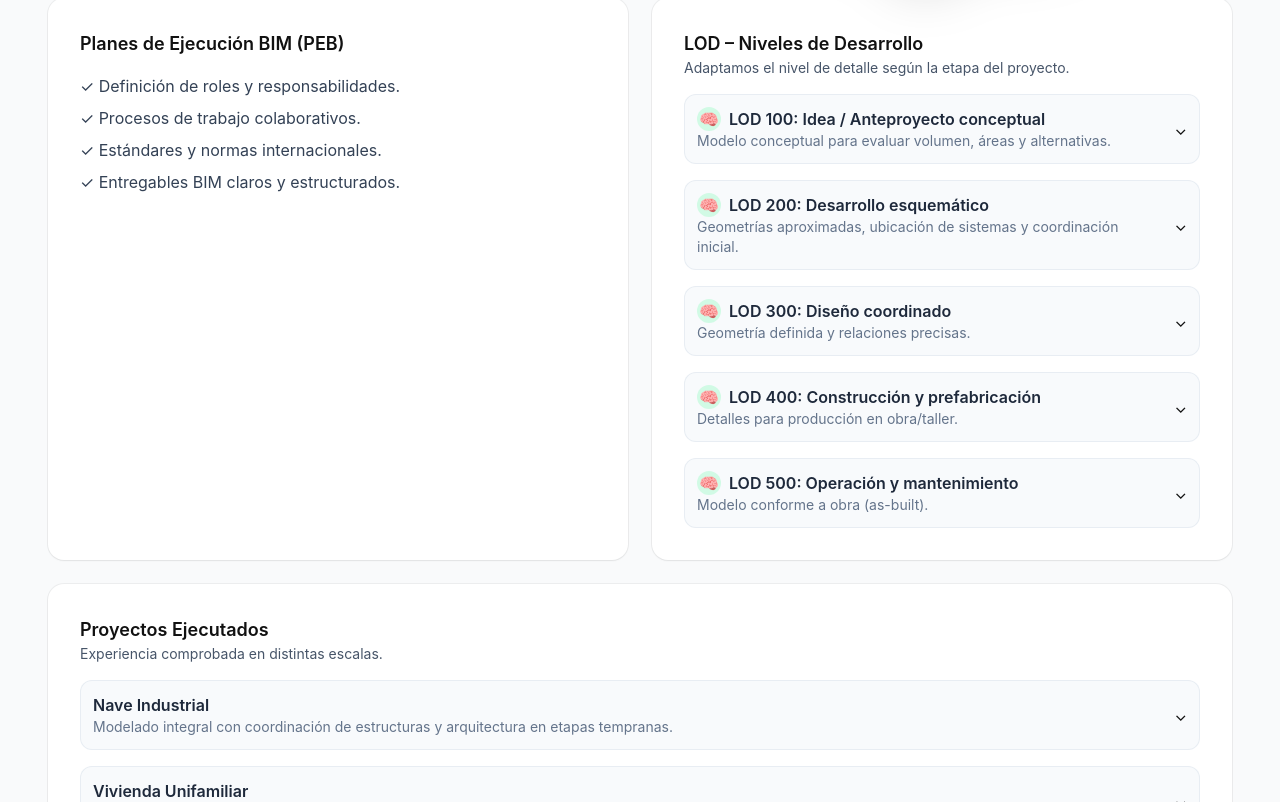
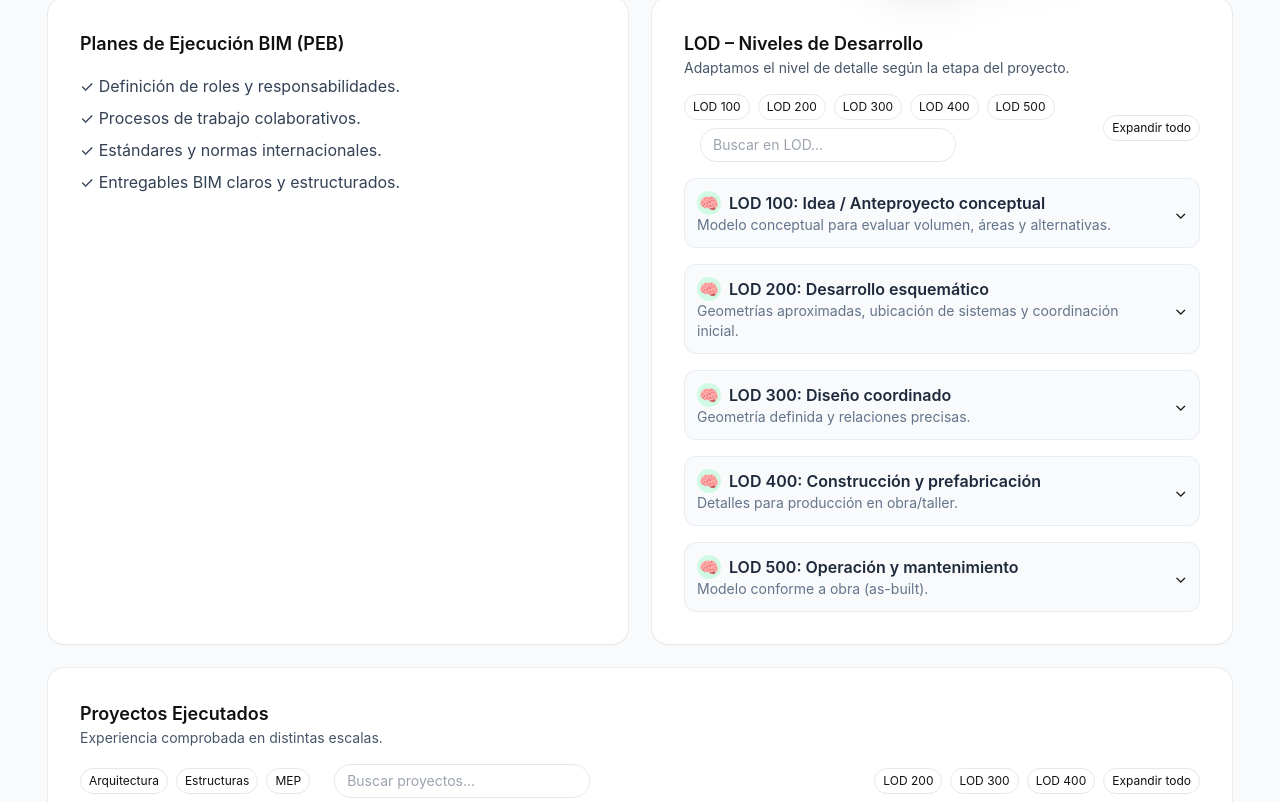
Before and after one commit to CivilesPro/pagina-principal, a React (Vite) app: page /modelado-bim in a window 1280 px wide. Shown: the part 1058-1860 px from the top of the page. Built offline with nearby package versions, Linux system fonts and the light colour scheme.

Commit message:
Add section toolbars for LOD and projects

```diff
--- a/src/components/bim/ProjectsList.jsx
+++ b/src/components/bim/ProjectsList.jsx
@@ -1,8 +1,13 @@
-import { executedProjects } from '../../data/BimDeepSections';
-import { useState } from 'react';
+import { useState, useEffect } from "react";
+import { executedProjects } from "@/data/BimDeepSections";
 
-function Collapse({ title, subtitle, children }) {
-  const [open, setOpen] = useState(false);
+function Collapse({ title, subtitle, children, defaultOpen = false }) {
+  const [open, setOpen] = useState(defaultOpen);
+
+  useEffect(() => {
+    setOpen(defaultOpen);
+  }, [defaultOpen]);
+
   return (
     <div className="rounded-xl border border-slate-200/70 bg-slate-50">
       <button
@@ -13,7 +18,7 @@ function Collapse({ title, subtitle, children }) {
           <div className="text-slate-800 font-semibold">{title}</div>
           {subtitle && <div className="text-slate-500 text-sm">{subtitle}</div>}
         </div>
-        <span className={`transition-transform ${open ? 'rotate-180' : ''}`}>⌄</span>
+        <span className={`transition-transform ${open ? "rotate-180" : ""}`}>⌄</span>
       </button>
       {open && <div className="px-3 pb-3">{children}</div>}
     </div>
@@ -24,37 +29,63 @@ function Chip({ active, onClick, children }) {
   return (
     <button
       onClick={onClick}
-      className={`px-2 py-1 rounded-full border text-xs ${active ? 'bg-slate-800 text-white border-slate-800' : 'hover:bg-slate-50'}`}
+      className={`px-2 py-1 rounded-full border text-xs ${active ? "bg-slate-800 text-white border-slate-800" : "hover:bg-slate-50"}`}
     >
       {children}
     </button>
   );
 }
 
-export default function ProjectsList() {
+export default function ProjectsList({
+  query = "",
+  filterDisciplines = new Set(),
+  filterLOD = new Set(),
+  expandAll = false,
+}) {
+  const q = query.trim().toLowerCase();
+  const list = executedProjects.filter((p) => {
+    const txt = (p.name + (p.intro || "")).toLowerCase();
+    const hitText = !q || txt.includes(q);
+    const hitDisc = !filterDisciplines.size || (p.disciplines || []).some((d) => filterDisciplines.has(d));
+    const hitLOD = !filterLOD.size || (p.lodLevels || []).some((l) => filterLOD.has(l));
+    return hitText && hitDisc && hitLOD;
+  });
+
   return (
     <div className="space-y-4">
-      {executedProjects.map((p) => (
-        <Project key={p.id} p={p} />
+      {list.map((p) => (
+        <Project key={p.id} p={p} defaultOpen={expandAll} />
       ))}
     </div>
   );
 }
 
-function Project({ p }) {
+function Project({ p, defaultOpen }) {
   const [disc, setDisc] = useState(p.disciplines?.[0] || null);
   const [lod, setLOD] = useState(p.lodLevels?.[0] || null);
+
+  useEffect(() => {
+    if (p.disciplines?.length && !p.disciplines.includes(disc)) {
+      setDisc(p.disciplines[0]);
+    }
+  }, [p.disciplines, disc]);
+
+  useEffect(() => {
+    if (p.lodLevels?.length && !p.lodLevels.includes(lod)) {
+      setLOD(p.lodLevels[0]);
+    }
+  }, [p.lodLevels, lod]);
 
   const img = (() => {
     const i = p.images || {};
     if (i.imagesByDisciplineAndLOD?.[disc]?.[lod]) return i.imagesByDisciplineAndLOD[disc][lod];
     if (i.imagesByDiscipline?.[disc]) return i.imagesByDiscipline[disc];
     if (i.imagesByLOD?.[lod]) return i.imagesByLOD[lod];
-    return i.main || '';
+    return i.main || "";
   })();
 
   return (
-    <Collapse title={p.name} subtitle={p.intro}>
+    <Collapse title={p.name} subtitle={p.intro} defaultOpen={defaultOpen}>
       <div className="grid grid-cols-1 lg:grid-cols-12 gap-6 lg:gap-8">
         <div className="lg:col-span-7 space-y-4">
           {p.disciplines?.length ? (
@@ -82,12 +113,12 @@ function Project({ p }) {
           ) : null}
 
           {p.complexity?.text ? (
-            <Collapse title={p.complexity.title || 'Tipo de Edificio y Complejidad'}>
+            <Collapse title={p.complexity.title || "Tipo de Edificio y Complejidad"}>
               <p className="text-slate-600 text-sm leading-6">{p.complexity.text}</p>
             </Collapse>
           ) : null}
 
-          <p className="text-xs text-slate-500">Entregables: {(p.deliverables || ['IFC', 'PDF', 'DWG']).join(' / ')}</p>
+          <p className="text-xs text-slate-500">Entregables: {(p.deliverables || ["IFC", "PDF", "DWG"]).join(" / ")}</p>
         </div>
 
         <div className="lg:col-span-5">
--- /dev/null
+++ b/src/components/ui/SectionToolbar.jsx
@@ -0,0 +1,70 @@
+import { useState, useEffect } from "react";
+
+export default function SectionToolbar({
+  onSearch,
+  searchPlaceholder = "Buscar…",
+  leftChips = [],
+  rightChips = [],
+  showExpandToggle = false,
+  expanded = false,
+  onToggleExpand,
+  className = "",
+}) {
+  const [q, setQ] = useState("");
+
+  useEffect(() => {
+    if (onSearch) onSearch(q);
+  }, [q]); // eslint-disable-line react-hooks/exhaustive-deps
+
+  return (
+    <div className={`flex flex-col gap-3 md:flex-row md:items-center md:justify-between ${className}`}>
+      {/* IZQUIERDA: chips + buscador */}
+      <div className="flex flex-1 flex-wrap items-center gap-2">
+        {leftChips.map((ch) => (
+          <button
+            key={ch.id}
+            type="button"
+            onClick={ch.onClick}
+            className={`px-2 py-1 rounded-full border text-xs transition
+              ${ch.active ? "bg-slate-800 text-white border-slate-800" : "hover:bg-slate-50"}`}
+          >
+            {ch.label}
+          </button>
+        ))}
+        <div className="relative ml-auto md:ml-4 w-full md:w-64">
+          <input
+            value={q}
+            onChange={(e) => setQ(e.target.value)}
+            placeholder={searchPlaceholder}
+            className="w-full rounded-full border border-slate-200 bg-white px-3 py-1.5 text-sm outline-none focus:ring-2 focus:ring-emerald-500/30"
+          />
+        </div>
+      </div>
+
+      {/* DERECHA: chips y expandir/colapsar */}
+      <div className="flex items-center gap-2">
+        {rightChips.map((ch) => (
+          <button
+            key={ch.id}
+            type="button"
+            onClick={ch.onClick}
+            className={`px-2 py-1 rounded-full border text-xs transition
+              ${ch.active ? "bg-slate-800 text-white border-slate-800" : "hover:bg-slate-50"}`}
+          >
+            {ch.label}
+          </button>
+        ))}
+        {showExpandToggle && (
+          <button
+            type="button"
+            onClick={onToggleExpand}
+            className="px-2 py-1 rounded-full border text-xs hover:bg-slate-50"
+            aria-pressed={expanded}
+          >
+            {expanded ? "Colapsar todo" : "Expandir todo"}
+          </button>
+        )}
+      </div>
+    </div>
+  );
+}
--- a/src/pages/ModeladoBIMPage.jsx
+++ b/src/pages/ModeladoBIMPage.jsx
@@ -1,10 +1,135 @@
-import React from "react"
-import SEO from "../components/SEO.jsx"
-import BimServiceCard from "../components/BimServiceCard.jsx"
-import LODList from "../components/bim/LODList.jsx"
-import ProjectsList from "../components/bim/ProjectsList.jsx"
+import React, { useMemo, useRef, useState } from "react";
+import SEO from "../components/SEO.jsx";
+import BimServiceCard from "../components/BimServiceCard.jsx";
+import LODList from "../components/bim/LODList.jsx";
+import ProjectsList from "../components/bim/ProjectsList.jsx";
+import SectionToolbar from "@/components/ui/SectionToolbar.jsx";
+import { lodItems, executedProjects } from "@/data/BimDeepSections";
 
-const SITE_URL = "https://civilespro.com"
+const SITE_URL = "https://civilespro.com";
+const ALL_LEVELS = lodItems.map((item) => item.id);
+
+function LodCardBody() {
+  const [q, setQ] = useState("");
+  const [expandAll, setExpandAll] = useState(false);
+  const [active, setActive] = useState(new Set());
+  const scrollHandlersRef = useRef({});
+
+  const chips = ALL_LEVELS.map((id) => ({
+    id,
+    label: id.replace("lod", "LOD "),
+    active: active.has(id),
+    onClick: () => {
+      setActive((prev) => {
+        const next = new Set(prev);
+        if (next.has(id)) {
+          next.delete(id);
+        } else {
+          next.add(id);
+          const handler = scrollHandlersRef.current?.[id];
+          if (handler) handler();
+        }
+        return next;
+      });
+    },
+  }));
+
+  return (
+    <>
+      <SectionToolbar
+        onSearch={setQ}
+        searchPlaceholder="Buscar en LOD…"
+        leftChips={chips}
+        showExpandToggle
+        expanded={expandAll}
+        onToggleExpand={() => setExpandAll((v) => !v)}
+        className="mb-4"
+      />
+      <LODList
+        query={q}
+        activeLevels={active}
+        expandAll={expandAll}
+        onItemRef={(map) => {
+          scrollHandlersRef.current = map;
+        }}
+      />
+    </>
+  );
+}
+
+function ProjectsCardBody() {
+  const [q, setQ] = useState("");
+  const [expandAll, setExpandAll] = useState(false);
+
+  const allDisc = useMemo(() => {
+    const s = new Set();
+    executedProjects.forEach((p) => (p.disciplines || []).forEach((d) => s.add(d)));
+    return Array.from(s);
+  }, []);
+  const allLOD = useMemo(() => {
+    const s = new Set();
+    executedProjects.forEach((p) => (p.lodLevels || []).forEach((l) => s.add(l)));
+    return Array.from(s);
+  }, []);
+
+  const [actDisc, setActDisc] = useState(new Set());
+  const [actLOD, setActLOD] = useState(new Set());
+
+  const discChips = allDisc.map((d) => ({
+    id: `disc:${d}`,
+    label: d,
+    active: actDisc.has(d),
+    onClick: () => {
+      setActDisc((prev) => {
+        const next = new Set(prev);
+        if (next.has(d)) {
+          next.delete(d);
+        } else {
+          next.add(d);
+        }
+        return next;
+      });
+    },
+  }));
+
+  const lodChips = allLOD.map((l) => ({
+    id: `lod:${l}`,
+    label: l,
+    active: actLOD.has(l),
+    onClick: () => {
+      setActLOD((prev) => {
+        const next = new Set(prev);
+        if (next.has(l)) {
+          next.delete(l);
+        } else {
+          next.add(l);
+        }
+        return next;
+      });
+    },
+  }));
+
+  return (
+    <>
+      <SectionToolbar
+        onSearch={setQ}
+        searchPlaceholder="Buscar proyectos…"
+        leftChips={discChips}
+        rightChips={lodChips}
+        showExpandToggle
+        expanded={expandAll}
+        onToggleExpand={() => setExpandAll((v) => !v)}
+        className="mb-4"
+      />
+      <ProjectsList
+        query={q}
+        filterDisciplines={actDisc}
+        filterLOD={actLOD}
+        expandAll={expandAll}
+      />
+    </>
+  );
+}
 
 export default function ModeladoBIMPage() {
   const jsonLd = {
@@ -20,7 +145,7 @@ export default function ModeladoBIMPage() {
     url: `${SITE_URL}/modelado-bim`,
     description:
       "Integramos todas las disciplinas de un proyecto bajo estándares BIM, asegurando coordinación y eficiencia de principio a fin.",
-  }
+  };
 
   return (
     <>
@@ -38,7 +163,8 @@ export default function ModeladoBIMPage() {
             Todo lo que un proyecto necesita, en un solo lugar
           </h1>
           <p className="mt-5 mx-auto max-w-2xl text-lg text-gray-700">
-            Ingenieros, arquitectos y maestros de obra compartiendo recursos, plantillas y herramientas para que tu obra sea más <b>rápida</b> y <b>confiable</b>.
+            Ingenieros, arquitectos y maestros de obra compartiendo recursos, plantillas y herramientas para que tu obra sea más
+            <b>rápida</b> y <b>confiable</b>.
           </p>
           <div className="mt-8 flex gap-3 justify-center">
             <a href="/blog?cat=manual" className="btn-primary">
@@ -78,7 +204,7 @@ export default function ModeladoBIMPage() {
                 <p className="text-slate-600 text-sm">Adaptamos el nivel de detalle según la etapa del proyecto.</p>
                 <div className="mt-4">
                   {/* contenido puro, sin tarjeta adicional */}
-                  <LODList />
+                  <LodCardBody />
                 </div>
               </div>
 
@@ -88,7 +214,7 @@ export default function ModeladoBIMPage() {
                 <p className="text-slate-600 text-sm">Experiencia comprobada en distintas escalas.</p>
                 <div className="mt-4">
                   {/* contenido puro, sin tarjeta adicional */}
-                  <ProjectsList />
+                  <ProjectsCardBody />
                 </div>
               </div>
 
@@ -115,7 +241,6 @@ export default function ModeladoBIMPage() {
           </div>
         </div>
       </section>
-
     </>
-  )
+  );
 }
--- a/vite.config.js
+++ b/vite.config.js
@@ -1,9 +1,15 @@
-import { defineConfig } from "vite"
-import react from "@vitejs/plugin-react"
+import { defineConfig } from "vite";
+import react from "@vitejs/plugin-react";
+import { fileURLToPath, URL } from "node:url";
 
 // https://vite.dev/config/
 export default defineConfig({
   plugins: [react()],
+  resolve: {
+    alias: {
+      "@": fileURLToPath(new URL("./src", import.meta.url)),
+    },
+  },
   server: {
     port: 5173,
     proxy: {
@@ -13,4 +19,4 @@ export default defineConfig({
       },
     },
   },
-})
+});
```
Also changed, not shown: src/components/bim/LODList.jsx (+70 -9 lines).
